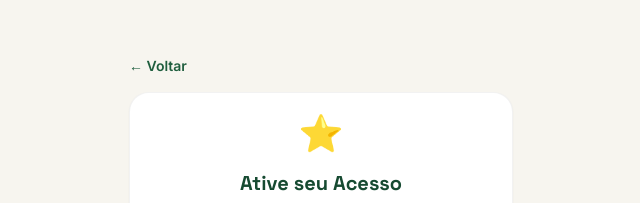
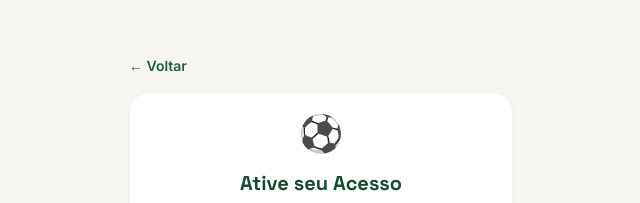
Before and after one commit to viniciusmatosrj11/pelada-app, a React (Vite) app: page /ativar in a window 1280 px wide. Shown: the part 203-406 px from the top of the page, without its empty margins (319-959 px from the left). Built offline with nearby package versions, Linux system fonts and the light colour scheme; no server answers.

Commit message:
versao 21.0

```diff
--- a/src/pages/AtivarLicenca.jsx
+++ b/src/pages/AtivarLicenca.jsx
@@ -45,7 +45,7 @@ export default function AtivarLicenca() {
         </Link>
 
         <div className="card text-center py-8 px-6 space-y-4 shadow-sm">
-          <div className="text-4xl">⭐</div>
+          <div className="text-4xl">⚽</div>
           <h1 className="text-xl font-bold text-grama-700">Ative seu Acesso</h1>
           <p className="text-carvao/70 text-sm">
             Tenha acesso completo à plataforma por apenas <strong className="text-grama-700">R$ 20,00 por mês</strong>.
```
